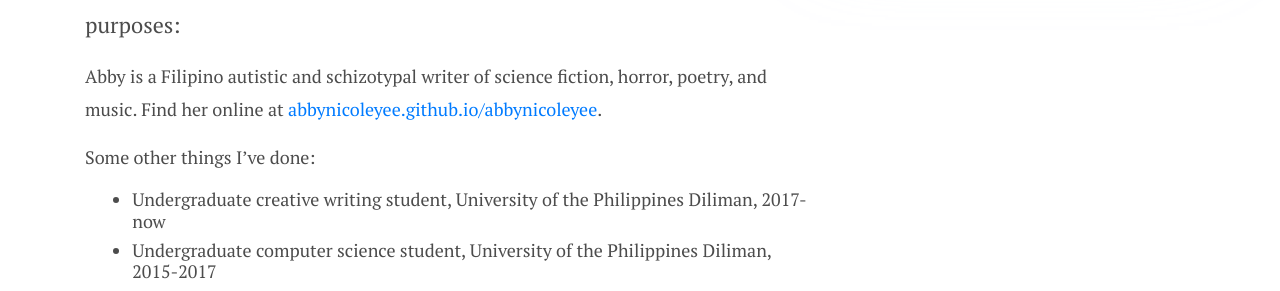
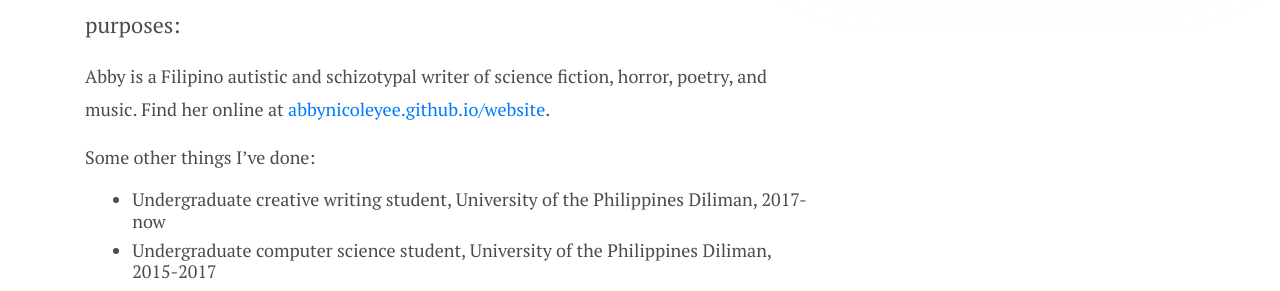
Before and after one commit to abbynicoleyee/abbynicoleyee.github.io, a Jekyll site: the page built from _pages/about.md, in a window 1280 px wide and 900 px high, scrolled down 654 px. Shown: the part 163-454 px from the top of the window. Built offline with Jekyll 4.4.1, drawn with Linux system fonts in a browser that asks for light colours.

Commit message:
Update about.md

```diff
--- a/_pages/about.md
+++ b/_pages/about.md
@@ -7,7 +7,7 @@ image: assets/images/about/me.PNG
 
 <p class="paragraph-lg">I was born on a Thursday in October 1997. I studied the piano from the age of 9, placing 1st in competitions such as the Junior Student Convention and the National Student Convention. At 13, I competed in Accelerated Christian Education's International Student Convention held at James Madison University, Virginia in 2011 and won 2nd place. I began writing in my journals from the age of 8. Here is a bio you can use for publicity purposes:</p>
 
-Abby is a Filipino autistic and schizotypal writer of science fiction, horror, poetry, and music. Find her online at [abbynicoleyee.github.io/abbynicoleyee](https://abbynicoleyee.github.io/abbynicoleyee).
+Abby is a Filipino autistic and schizotypal writer of science fiction, horror, poetry, and music. Find her online at [abbynicoleyee.github.io/website](https://abbynicoleyee.github.io/website).
 
 Some other things I've done:
 
```
